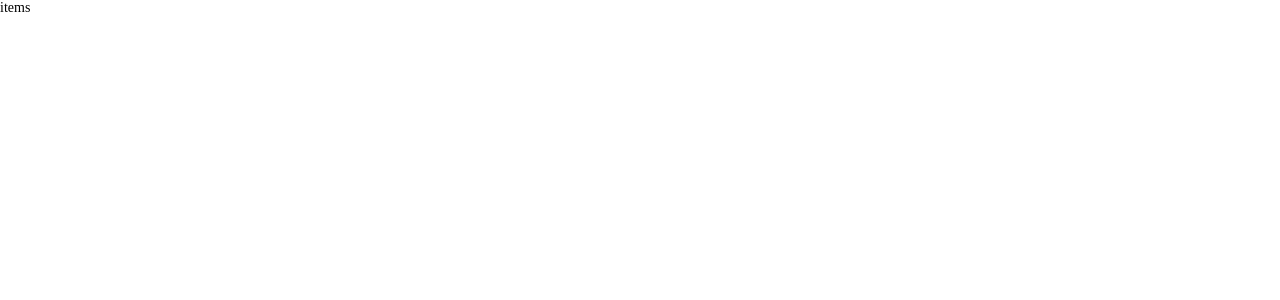
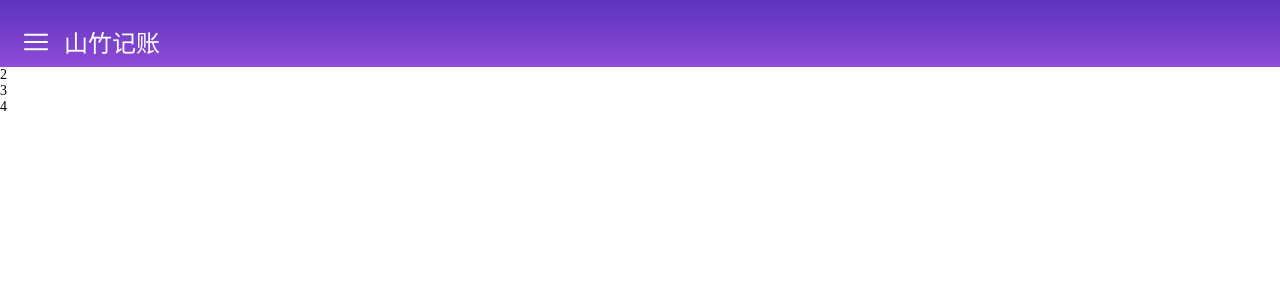
Before and after one commit to Promise-Devotion/react-billing, a React (Vite) app: page /items in a window 1280 px wide. Shown: the top 300 px of the page. Built offline with nearby package versions, Linux system fonts and the light colour scheme.

Commit message:
开发topnav

```diff
--- a/src/components/Icon.scss
+++ /dev/null
@@ -1,4 +0,0 @@
-.bill-icon{
-    width: 48px;
-    height: 48px;
-}
--- /dev/null
+++ b/src/components/Topnav.scss
@@ -0,0 +1,15 @@
+.nav{
+    color: white;
+    // padding-top: 24px;
+    // padding-bottom: 8px;
+    // padding-left: 24px;
+    padding: 24px 24px 8px 24px;
+    img{
+        width: 24px;
+        height: 24px;
+        margin-right: 16px;
+    }
+    h1{
+        font-size: 24px;
+    }
+}
--- /dev/null
+++ b/src/components/Topnav.tsx
@@ -0,0 +1,14 @@
+import menu from '../assets/icons/menu.svg'
+import './Topnav.scss'
+
+interface Props {
+  title?: String
+}
+export const Topnav: React.FC<Props> = ({ title = '山竹记账' }) => {
+  return (
+    <div className="nav flex items-center">
+      <img src={menu} />
+      <h1>{title}</h1>
+    </div>
+  )
+}
--- /dev/null
+++ b/src/pages/Items/ItemsPage.scss
@@ -0,0 +1,5 @@
+.items-page{
+    .topnav{
+        background: linear-gradient(0deg, rgba(143,76,215,1) 0%, rgba(92,51,190,1) 100%);
+    }
+}
--- /dev/null
+++ b/src/pages/Items/ItemsPage.tsx
@@ -0,0 +1,14 @@
+import { Topnav } from '../../components/Topnav'
+import './ItemsPage.scss'
+export const ItemsPage: React.FC = () => {
+  return (
+    <div className="items-page">
+      <div className='topnav'>
+        <Topnav />
+      </div>
+      <div>2</div>
+      <div>3</div>
+      <div>4</div>
+    </div>
+  )
+}
--- a/src/routes/router.tsx
+++ b/src/routes/router.tsx
@@ -6,6 +6,7 @@ import { Welcome1 } from '../pages/welcome/Welcome1'
 import { Welcome2 } from '../pages/welcome/Welcome2'
 import { Welcome3 } from '../pages/welcome/Welcome3'
 import { Welcome4 } from '../pages/welcome/Welcome4'
+import { ItemsPage } from '../pages/Items/ItemsPage'
 
 export const router = createBrowserRouter([
   {
@@ -24,5 +25,5 @@ export const router = createBrowserRouter([
       { path: '4', element: <Welcome4 /> },
     ],
   },
-  { path: '/items', element: <div>items</div> },
+  { path: '/items', element: <ItemsPage /> },
 ])
```
Also changed, not shown: src/components/Icon.tsx (deleted, +0 -13 lines).
